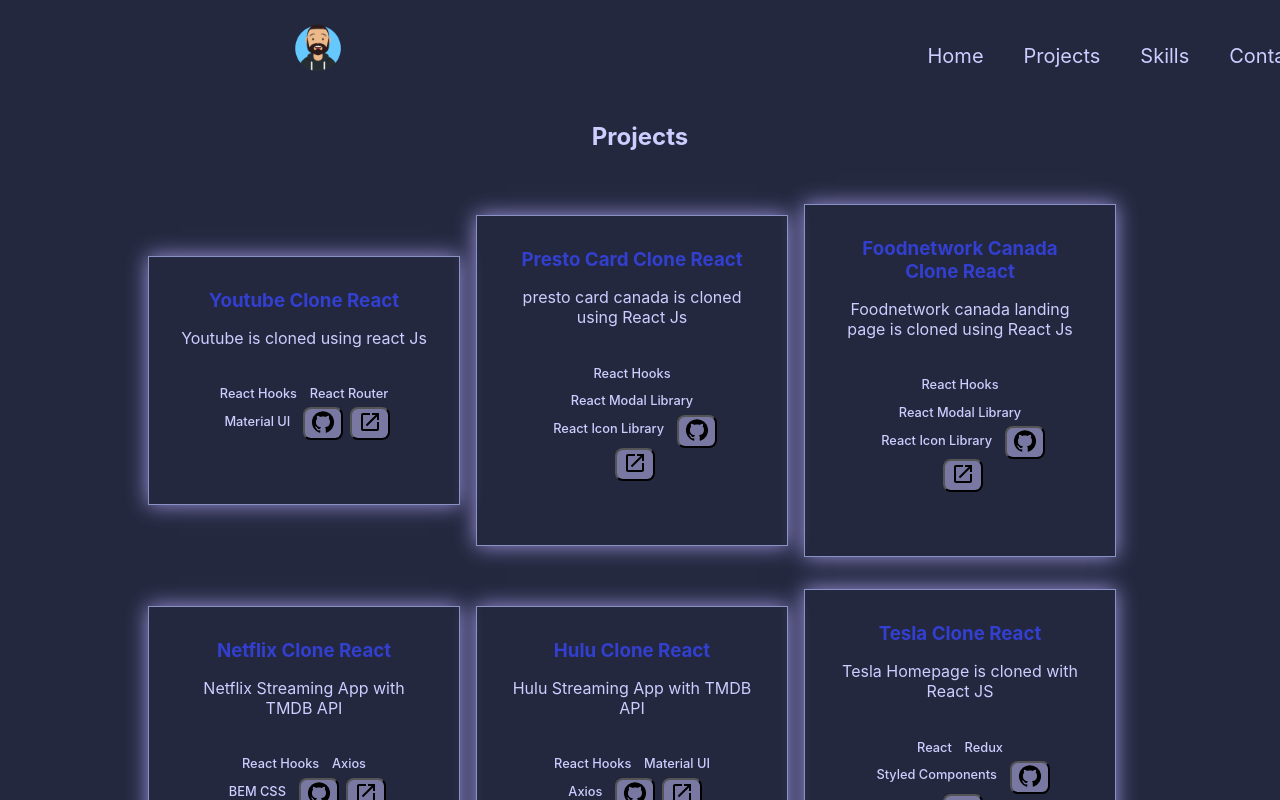
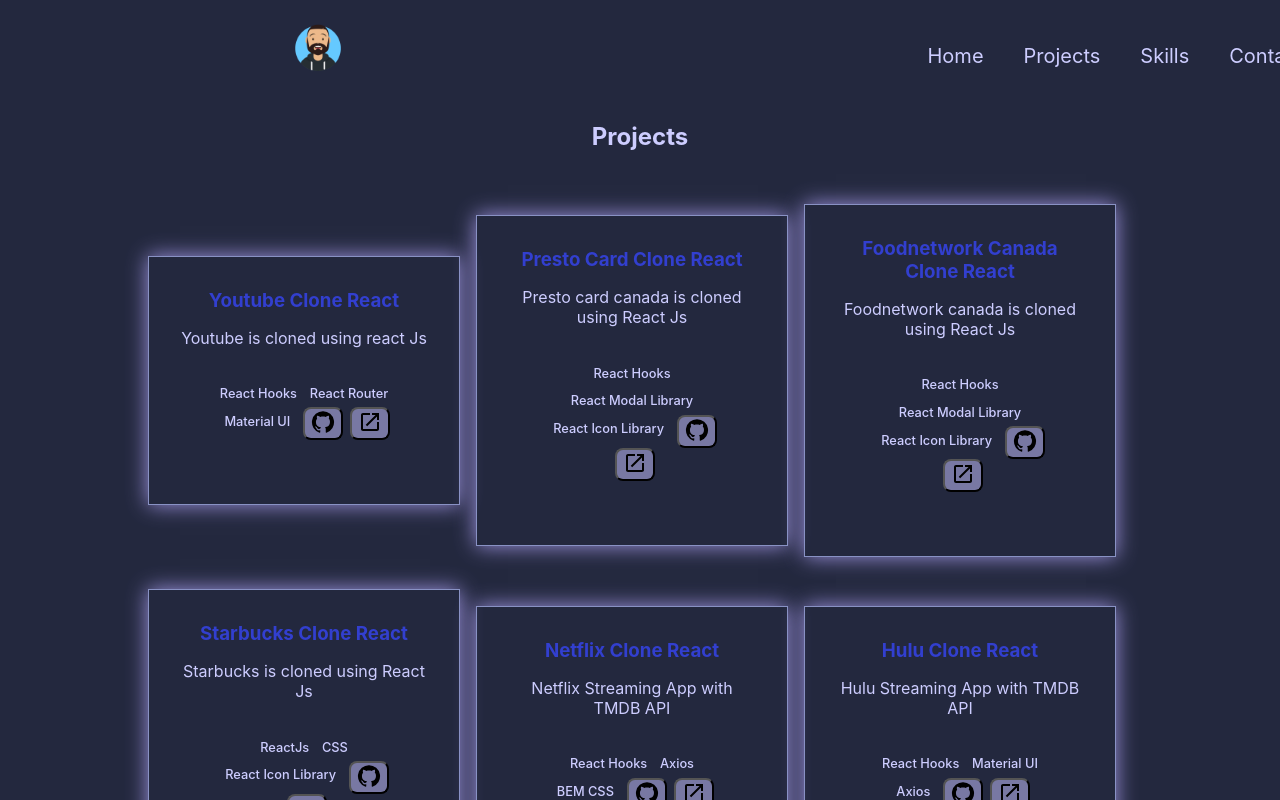
Before and after one commit to vinaykumar785557/portfolio-react, a React (Create React App) app: page /projects in a window 1280 px wide. Shown: the top 800 px of the page. Built offline with nearby package versions, Linux system fonts and the light colour scheme.

Commit message:
updated projects page

```diff
--- a/src/data.js
+++ b/src/data.js
@@ -23,15 +23,21 @@
 	},
 	{
 		name: 'Presto Card Clone React',
-		description: 'presto card canada  is cloned using React Js',
+		description: 'Presto card canada is cloned using React Js',
 		stack: ['React Hooks', 'React Modal Library', 'React Icon Library'],
 		sourceCode: 'https://github.com/vinaykumar785557/presto-clone-react',
 	},
 	{
 		name: 'Foodnetwork Canada Clone React',
-		description: 'Foodnetwork canada landing page is cloned using React Js',
+		description: 'Foodnetwork canada is cloned using React Js',
 		stack: ['React Hooks', 'React Modal Library', 'React Icon Library'],
 		sourceCode: 'https://github.com/vinaykumar785557/foodnetwork-clone-react',
+	},
+	{
+		name: 'Starbucks Clone React',
+		description: 'Starbucks is cloned using React Js',
+		stack: ['ReactJs', 'CSS', 'React Icon Library'],
+		sourceCode: 'https://github.com/vinaykumar785557/starbucks-clone-react',
 	},
 
 	{
```
